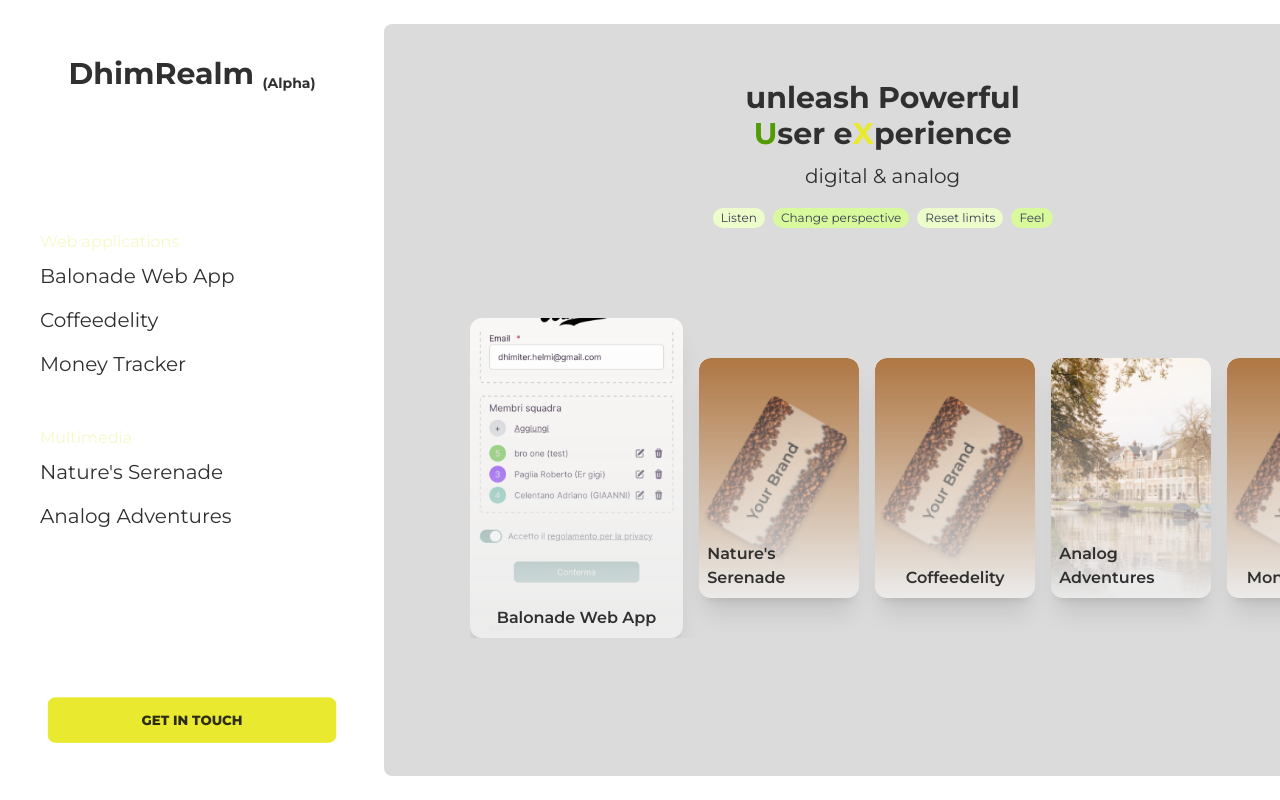
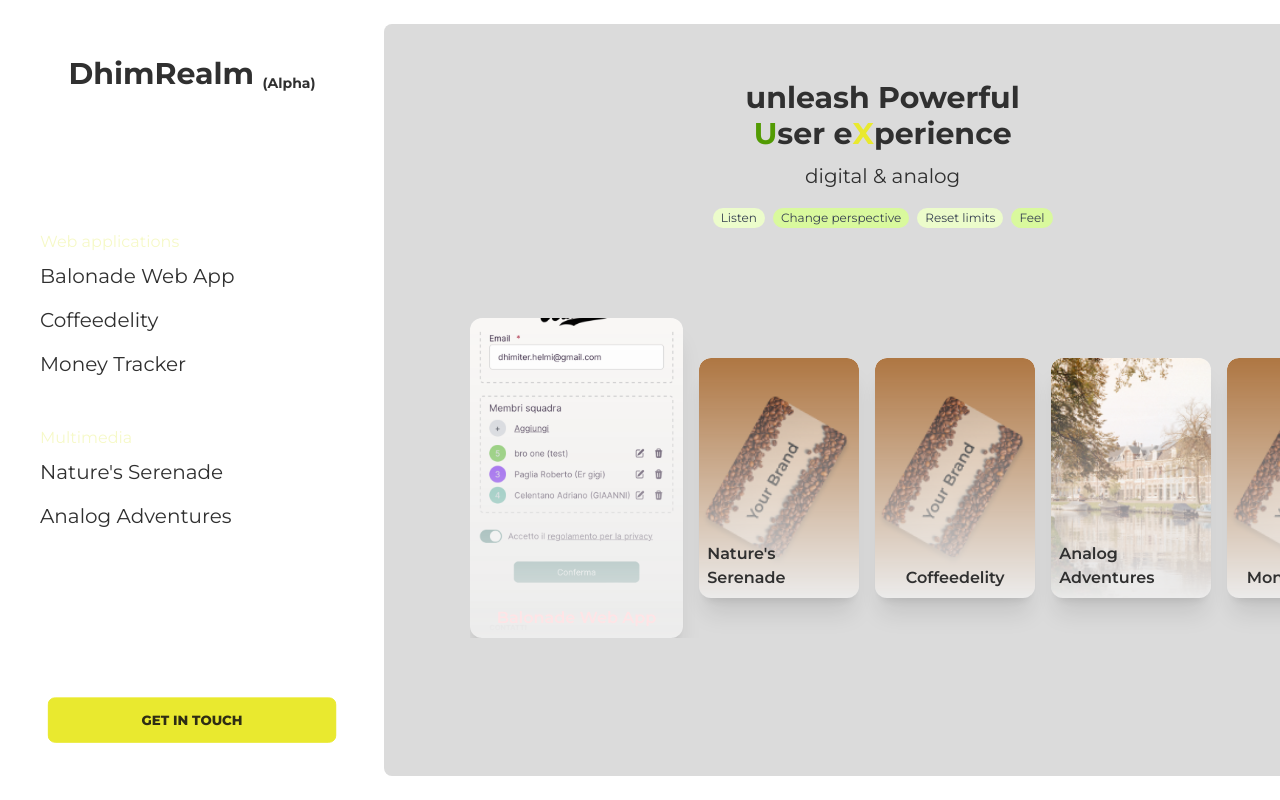
Before and after one commit to dhimiterPoison/dhimiterhelmi-old, a Next.js app: page / in a window 1280 px wide. Shown: the top 800 px of the page. Built offline with nearby package versions, Linux system fonts and the light colour scheme.

Commit message:
centered carousel elements

```diff
--- a/app/components/MyCarousel.tsx
+++ b/app/components/MyCarousel.tsx
@@ -5,6 +5,7 @@ import Image from 'next/image';
 import CoffeCardImage from '../../public/images/Coffe_Card.png';
 import AnalogAdventuresImage from '../../public/images/Analog_adventures_image.png';
 import BalonadeHomescreen from '../../public/images/balonade-home.png';
+import Link from 'next/link';
 
 const settings = {
 	centerMode: true,
@@ -45,30 +46,31 @@ const cards = [
 const MyCarousel = () => {
 	const [selectedCard, setSelectedCard] = useState(1);
 	return (
-		<div className='carousel-slider flex gap-4 items-center  overflow-x-auto overscroll-none snap-proximity snap-x scroll-px-10 '>
+		<div className='carousel-slider flex gap-4 items-center  overflow-auto overscroll-none snap-proximity snap-x'>
 			{cards.map((card, index) => {
 				const active = selectedCard === card.id;
+				const hasScrollMarginLeft = index === 0;
+				const hasScrollMarginRight = index === cards.length - 1;
 				return (
 					<div
 						key={card.id}
 						className={`carousel-card relative flex flex-col flex-shrink-0 justify-self-center rounded-xl
-							snap-always snap-center bg-base-200 shadow-xl ${active ? ' h-80   ' : ' h-60'}`}
+							snap-always snap-center bg-base-200 shadow-xl ${active ? ' h-80' : ' h-60'}
+							${hasScrollMarginLeft ? "scroll-margin-left md:ml-0" : hasScrollMarginRight ? "scroll-margin-right md:mr-0" : ""} `}
 					>
+							<Link href={card.path} className='h-full'>
 						<div className={`flex h-full justify-center items-center ${active ? "" : ""} `}>
+
 							<Image
 								src={card.img}
 								alt='Picture of the author'
 								className={`card-image h-full object-cover rounded-xl ${active ? "" : ""} `}
 							/>
-							<div className='card-title text-base absolute bottom-2 px-2 flex justify-center'>{card.title}</div>
+							<div className={`card-title text-base absolute bottom-2 px-2 flex justify-center ${
+								active && 'text-rose-100'
+							}`}>{card.title}</div>
 						</div>
-						{/* <div
-							className={`flex card-text pl-4 h-14 items-center ${
-								active && 'text-rose-100'
-							}`}
-						>
-							<div className='card-title text-base'>{card.title}</div>
-						</div> */}
+							</Link>
 					</div>
 				);
 			})}
--- a/app/globals.scss
+++ b/app/globals.scss
@@ -19,12 +19,24 @@
 }
 
 .carousel-slider {
-	width: min(90vw, 90%);
+	width: min(100vw, 90%);
 }
 
 
 .carousel-card {
 	aspect-ratio: 2/3;
+}
+
+
+.scroll-margin-left {
+	// scroll-margin-left: calc(100vw/2);
+	//scroll-margin-left: 50vw;
+	margin-left: 50vw;
+}
+
+.scroll-margin-right {
+	//scroll-margin-right: 50vw;
+	margin-right: 50vw;
 }
 
 .card-image {
```
